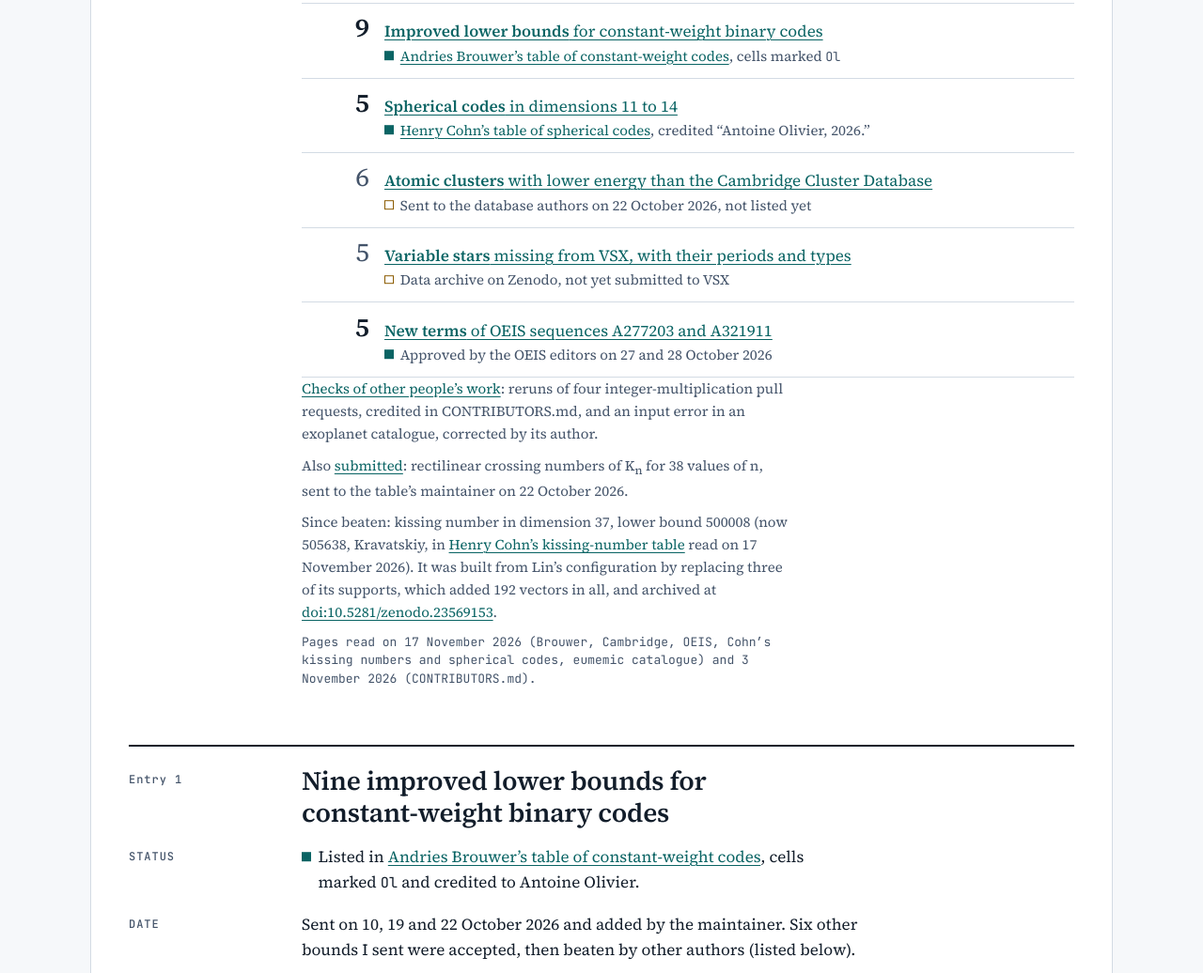
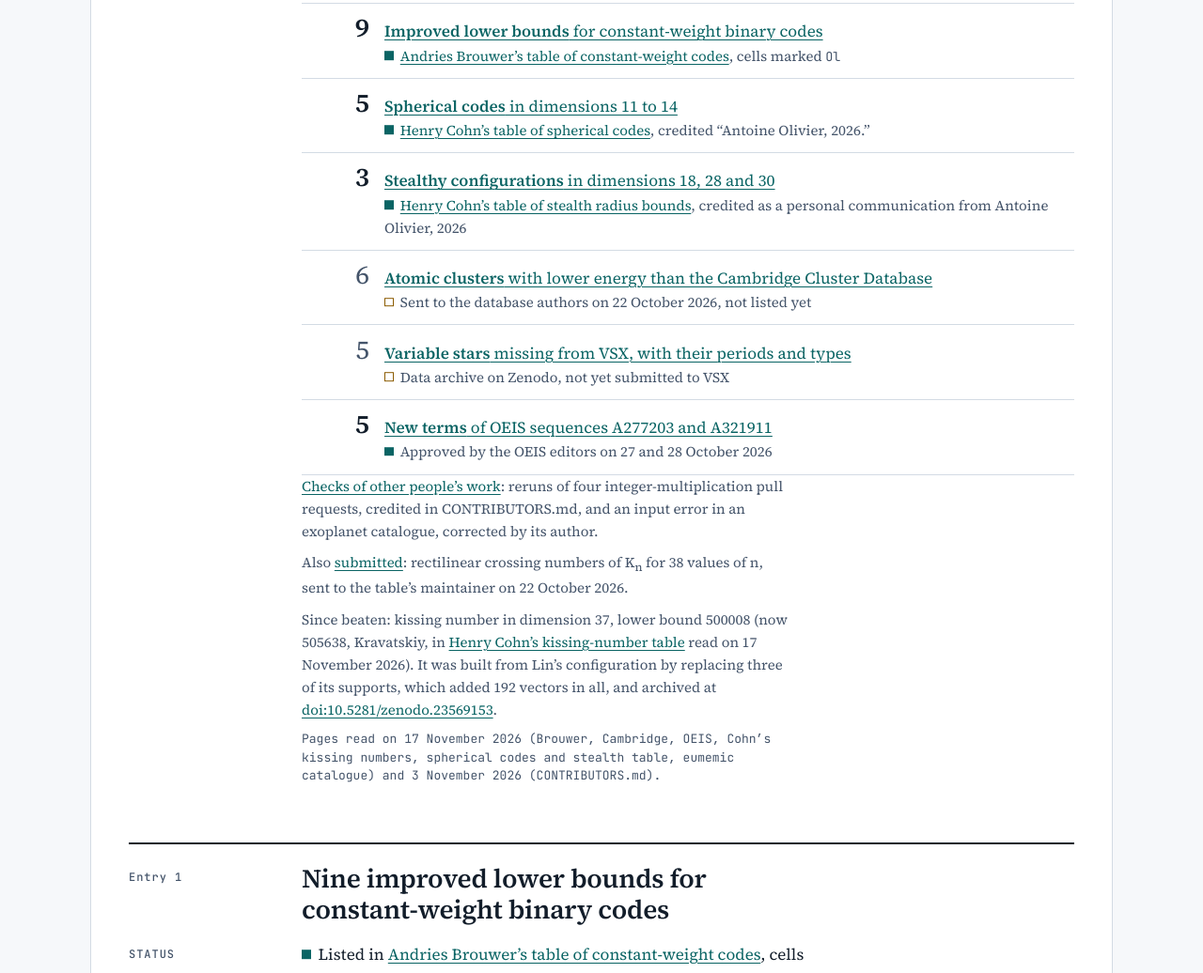
Before and after one commit to antoine-olivier/antoine-olivier.com, a plain HTML site: page index.html in a window 1280 px wide. Shown: the part 478-1514 px from the top of the page at 94% size. Drawn offline with Linux system fonts and the light colour scheme.

Commit message:
List the stealthy configurations credited in Cohn's stealth table
Three configurations in dimensions 18, 28 and 30, credited as a personal
communication in Henry Cohn's table of stealth radius bounds, read on
17 November 2026.

Co-Authored-By: Claude Opus 5.5 <noreply@anthropic.com>

```diff
--- a/index.html
+++ b/index.html
@@ -157,6 +157,7 @@
       <ul class="ledger">
         <li><span class="n">9</span><span><a href="#brouwer"><b>Improved lower bounds</b> for constant-weight binary codes</a><span class="src"><span class="mark" aria-hidden="true"></span><a href="https://aeb.win.tue.nl/codes/Andw.html">Andries Brouwer’s table of constant-weight codes</a>, cells marked <code>Ol</code></span></span></li>
         <li><span class="n">5</span><span><a href="#cohn"><b>Spherical codes</b> in dimensions 11 to 14</a><span class="src"><span class="mark" aria-hidden="true"></span><a href="https://spherical-codes.org/">Henry Cohn’s table of spherical codes</a>, credited “Antoine Olivier, 2026.”</span></span></li>
+        <li><span class="n">3</span><span><a href="https://cohn.mit.edu/stealth"><b>Stealthy configurations</b> in dimensions 18, 28 and 30</a><span class="src"><span class="mark" aria-hidden="true"></span><a href="https://cohn.mit.edu/stealth">Henry Cohn’s table of stealth radius bounds</a>, credited as a personal communication from Antoine Olivier, 2026</span></span></li>
         <li class="wait"><span class="n">6</span><span><a href="#ccd"><b>Atomic clusters</b> with lower energy than the Cambridge Cluster Database</a><span class="src"><span class="mark open" aria-hidden="true"></span>Sent to the database authors on 22 October 2026, not listed yet</span></span></li>
         <li class="wait"><span class="n">5</span><span><a href="#stars"><b>Variable stars</b> missing from VSX, with their periods and types</a><span class="src"><span class="mark open" aria-hidden="true"></span>Data archive on Zenodo, not yet submitted to VSX</span></span></li>
         <li><span class="n">5</span><span><a href="#oeis"><b>New terms</b> of OEIS sequences A277203 and A321911</a><span class="src"><span class="mark" aria-hidden="true"></span>Approved by the OEIS editors on 27 and 28 October 2026</span></span></li>
@@ -164,7 +165,7 @@
       <p class="also"><a href="#checks">Checks of other people’s work</a>: reruns of four integer-multiplication pull requests, credited in CONTRIBUTORS.md, and an input error in an exoplanet catalogue, corrected by its author.</p>
       <p class="also">Also <a href="#next">submitted</a>: rectilinear crossing numbers of K<sub>n</sub> for 38 values of n, sent to the table’s maintainer on 22 October 2026.</p>
       <p class="also">Since beaten: kissing number in dimension 37, lower bound 500008 (now 505638, Kravatskiy, in <a href="https://cohn.mit.edu/kissing-numbers">Henry Cohn’s kissing-number table</a> read on 17 November 2026). It was built from Lin’s configuration by replacing three of its supports, which added 192 vectors in all, and archived at <a href="https://doi.org/10.5281/zenodo.23569153">doi:10.5281/zenodo.23569153</a>.</p>
-      <p class="checked">Pages read on 17 November 2026 (Brouwer, Cambridge, OEIS, Cohn’s kissing numbers and spherical codes, eumemic catalogue) and 3 November 2026 (CONTRIBUTORS.md).</p>
+      <p class="checked">Pages read on 17 November 2026 (Brouwer, Cambridge, OEIS, Cohn’s kissing numbers, spherical codes and stealth table, eumemic catalogue) and 3 November 2026 (CONTRIBUTORS.md).</p>
     </div>
   </section>
 
```
